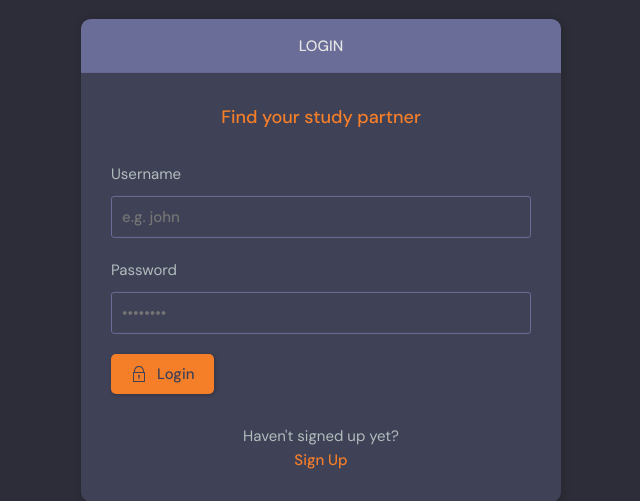
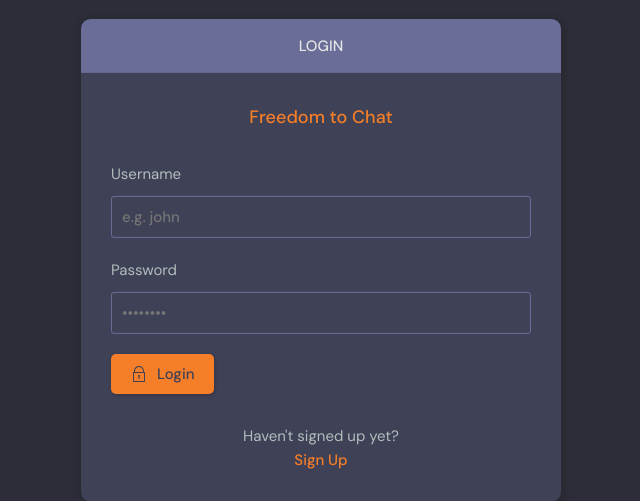
Before and after one commit to VisionConflux/shadox, a Django app: page /login/ in a window 1280 px wide. Shown: the part 159-660 px from the top of the page, without its empty margins (319-959 px from the left). Run offline with Django 4.2, Linux system fonts and the light colour scheme; data comes from the database, SQL or seed files in the repository.

Commit message:
Update login.html

```diff
--- a/core/templates/core/login.html
+++ b/core/templates/core/login.html
@@ -8,7 +8,7 @@
         </div>
       </div>
       <div class="layout__body">
-        <h2 class="auth__tagline">Find your study partner</h2>
+        <h2 class="auth__tagline">Freedom to Chat</h2>
 
         <form class="form" action="" method="POST">
           {% csrf_token %}
```
